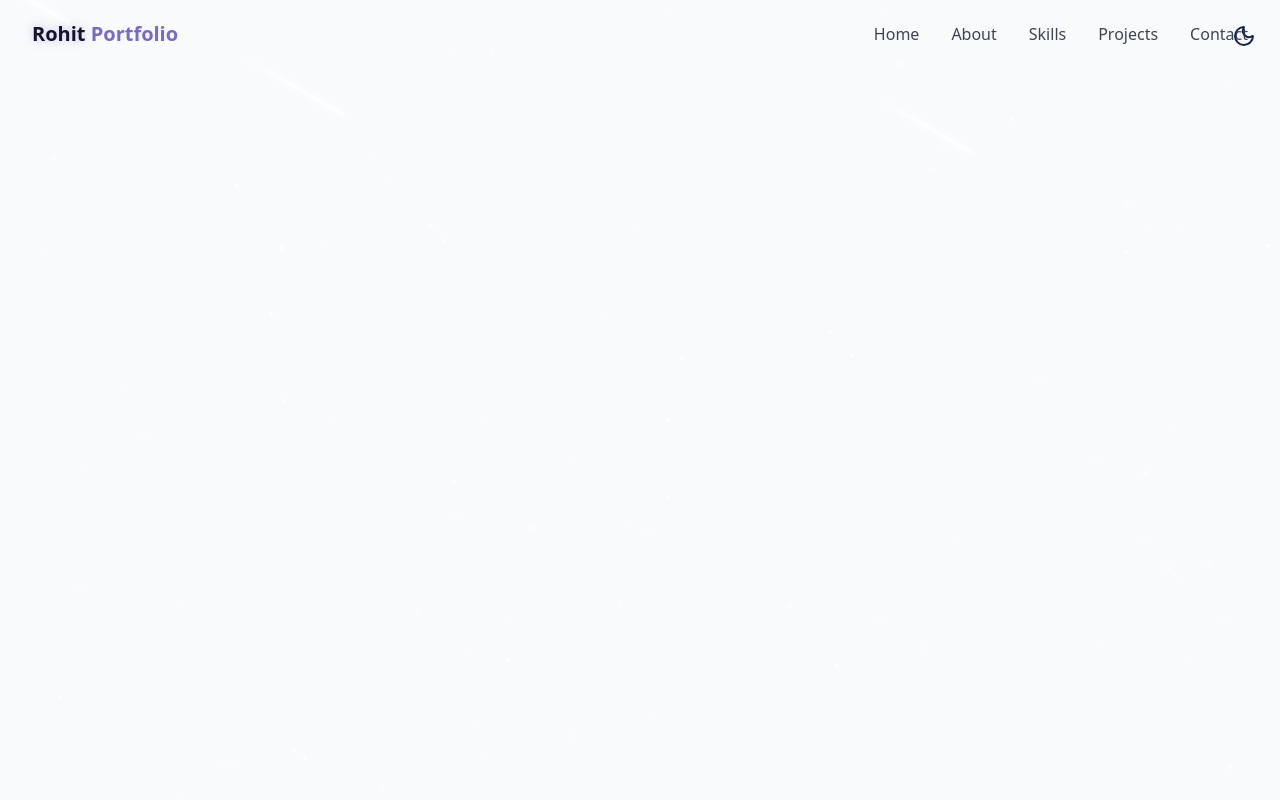
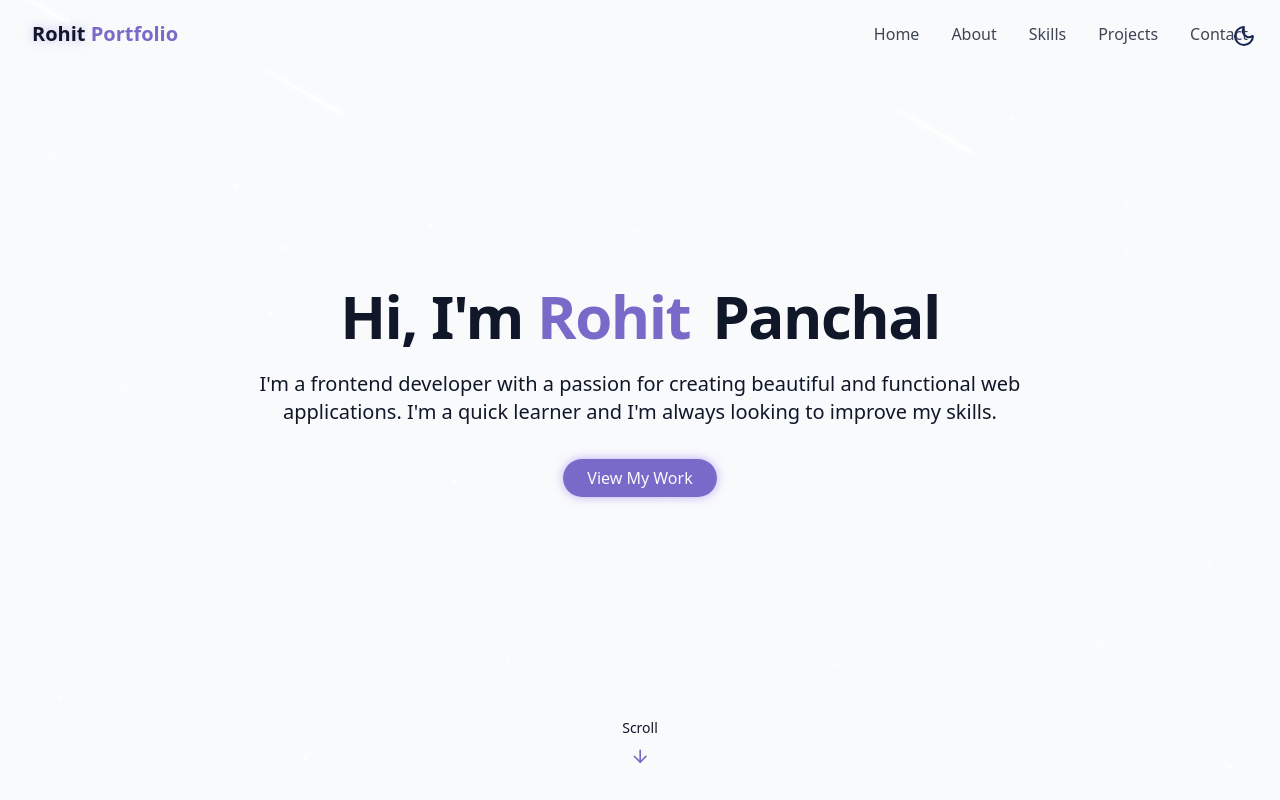
Before and after one commit to RohitPanchal097/RohitKumar-portfolio, a React (Vite) app: page / in a window 1280 px wide. Built offline with nearby package versions, Linux system fonts and the light colour scheme.

Commit message:
make herosection

```diff
--- /dev/null
+++ b/src/Components/HeroSection.jsx
@@ -0,0 +1,54 @@
+import React from 'react'
+import { ArrowDown } from 'lucide-react'
+
+const HeroSection = () => {
+  return (
+    <section id='hero'
+    className='relative min-h-screen flex flex-col items-center justify-center px-4'
+    >
+        <div
+        className='container max-w-4xl mx-auto text-center z-10'
+        >
+            <div
+            className='space-y-6'
+            >
+                <h1
+                className='text-4xl md:text-6xl font-bold tracking-tight '
+                >
+                    <span
+                    className='opacity-0 animate-fade-in'
+                    >Hi, I'm</span>
+                    <span className='text-primary opacity-0 animate-fade-in-delay-1'> Rohit</span>
+                    <span className='opacity-0 animate-fade-in-delay-2 text-gradient ml-2'> Panchal</span>
+                </h1>
+
+                <p
+                className='text-lg md:text-xl text-muted-foreground max-2-2xl mx-auto opacity-0 animate-fade-in-delay-3'
+                >
+                    I'm a frontend developer with a passion for creating beautiful and functional web applications. I'm a quick learner and I'm always looking to improve my skills.
+                </p>
+
+                <div className='pt-4 opacity-0 animate-fade-in-delay-4'>
+                    <a href="#projects"
+                    className='cosmic-button'
+                    >
+                        View My Work
+                    </a>
+                </div>
+
+                <div
+                className='absolute bottom-8 left-1/2 transform -translate-x-1/2 flex flex-col items-center animate-bounce'
+                >
+                    <span className='text-sm text-muted-foreground mb-2'>Scroll</span>
+                    <ArrowDown className='w-5 h-5 text-primary' />
+                </div>
+
+            </div>
+
+        </div>
+
+    </section>
+  )
+}
+
+export default HeroSection
--- a/src/Components/Home.jsx
+++ b/src/Components/Home.jsx
@@ -3,6 +3,7 @@ import ThemeToggle from './ThemeToggle'
 import StarBackground from './StarBackground'
 import "../index.css"
 import NavBar from './NavBar'
+import HeroSection from './HeroSection'
 
 const Home = () => {
   return (
@@ -16,7 +17,9 @@ const Home = () => {
         {/*Navbar*/}
         <NavBar />
         {/*Hero Section*/}
-
+        <main>
+          <HeroSection />
+        </main>
         {/*About Section*/}
 
         {/*Services Section*/}
--- a/src/index.css
+++ b/src/index.css
@@ -7,6 +7,18 @@
   --color-primary: hsl(var(--primary));
   --color-primary-foreground: hsl(var(--primary-foreground));
   --color-card: hsl(var(--card));
+
+  --animate-float: float 3s ease-in-out infinite;
+  --animate-pulse-subtle: pulse-subtle 2s ease-in-out infinite;
+  --animate-fade-in: fade-in 0.7s ease-out forwards;
+  --animate-fade-in-delay-1: fade-in 0.7s ease-out forwards 0.2s;
+  --animate-fade-in-delay-2: fade-in 0.7s ease-out forwards 0.4s;
+  --animate-fade-in-delay-3: fade-in 0.7s ease-out forwards 0.6s;
+  --animate-fade-in-delay-4: fade-in 0.7s ease-out forwards 0.8s;
+  --animate-fade-in-delay-5: fade-in 0.7s ease-out forwards 0.8s;
+  --animate-fade-in-delay-6: fade-in 0.7s ease-out forwards 1s;
+  --animate-fade-in-delay-7: fade-in 0.7s ease-out forwards 1.2s;
+  --animate-fade-in-delay-8: fade-in 0.7s ease-out forwards 1.4s;
 }
 
 @keyframes float {
```
